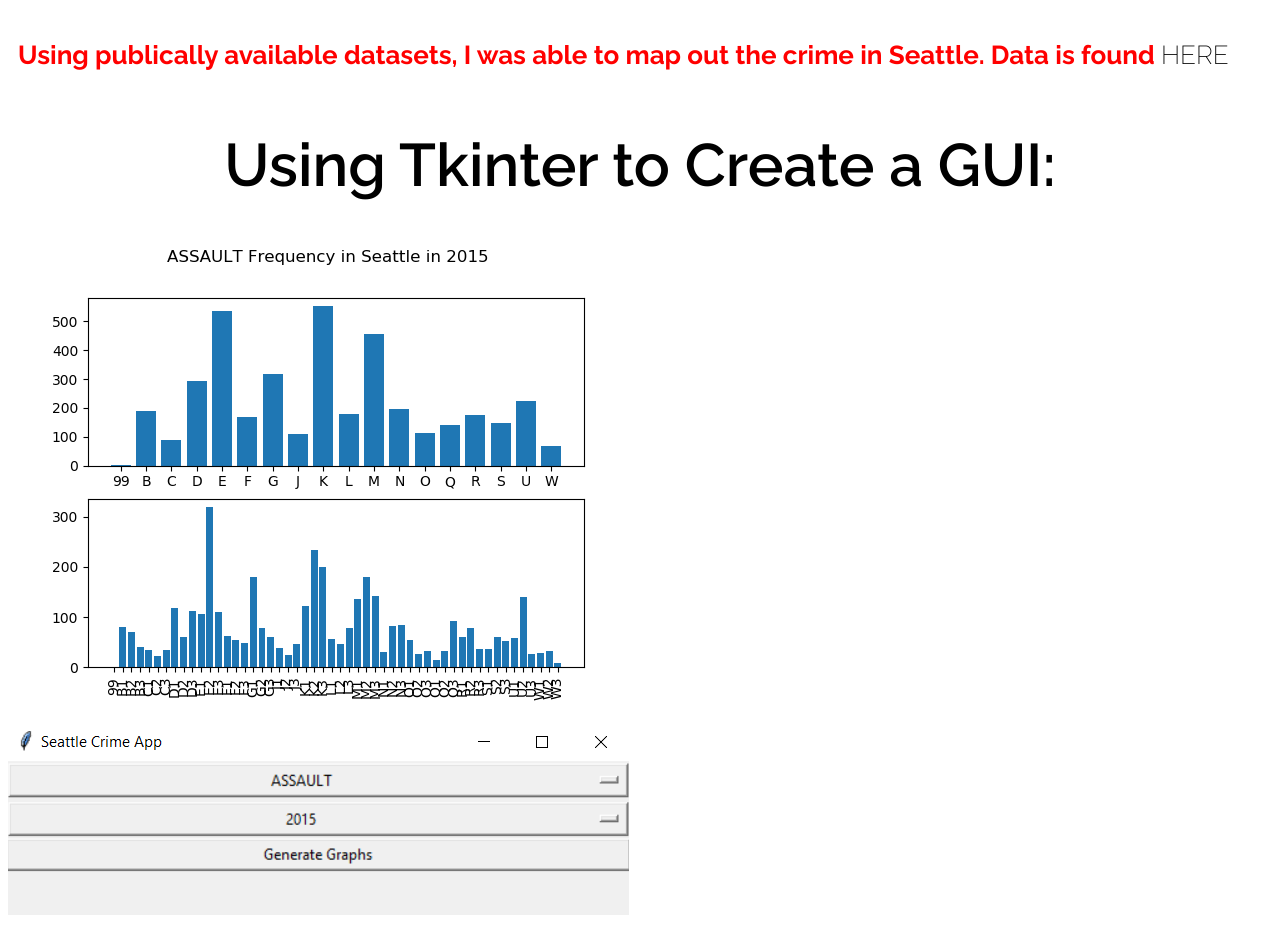
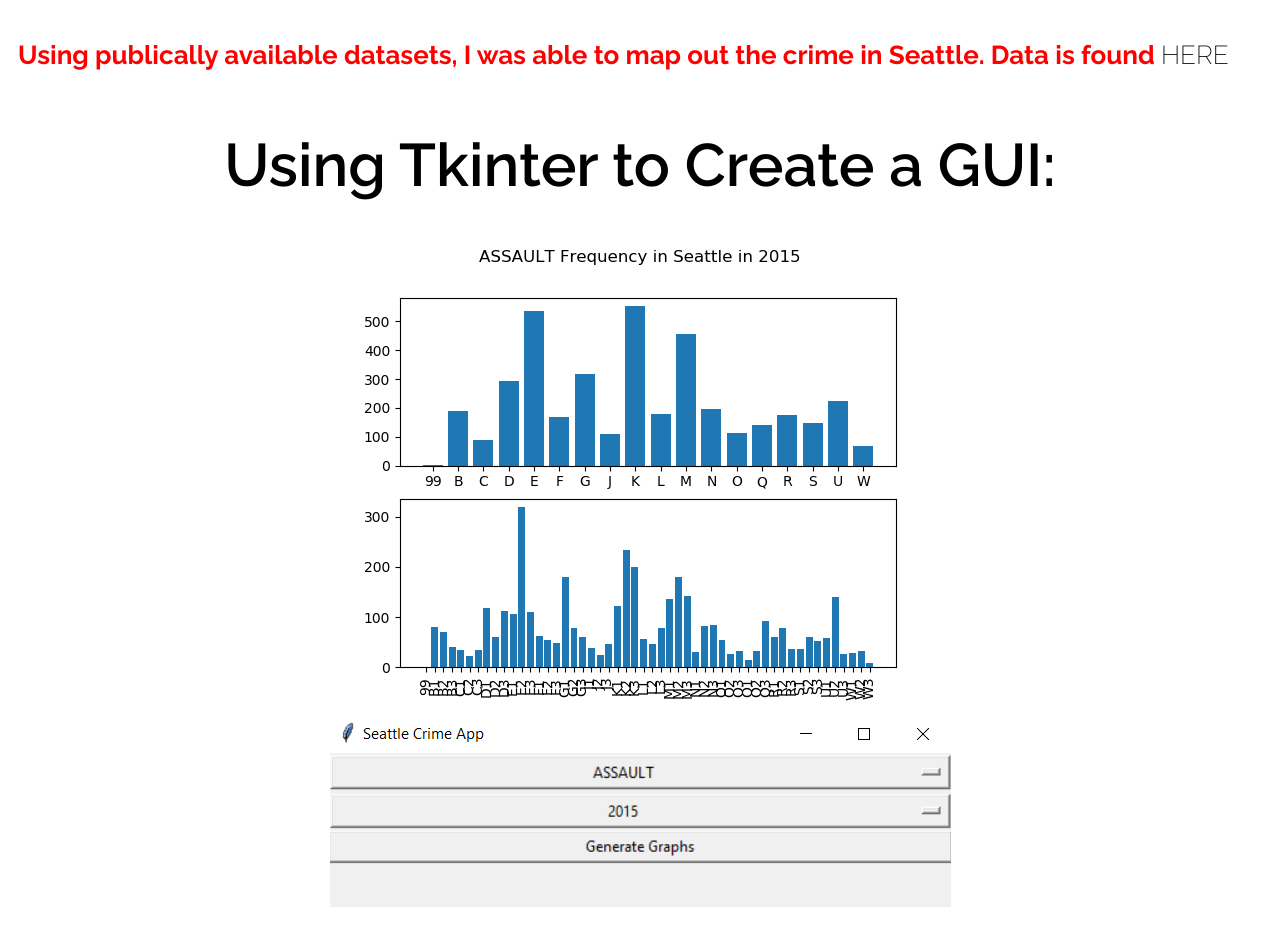
Before and after one commit to nickden3/nickden3-cc.github.io, a Jekyll site: the page crimeMap.html, which Jekyll copies as it is, in a window 1280 px wide. Shown: the part 553-1494 px from the top of the page. Built offline with Jekyll 4.4.1, drawn with Linux system fonts in a browser that asks for light colours.

Commit message:
Update crimeMap.html

```diff
--- a/crimeMap.html
+++ b/crimeMap.html
@@ -28,10 +28,10 @@
       <h3>Using publically available datasets, I was able to map out the crime in Seattle. Data is found <a target="_blank" href = https://www.seattle.gov/police/information-and-data/public-data-sets>HERE</a> </h3>
       <h1 class="abouth1">Using Tkinter to Create a GUI:</h1>
         <div>
-          <img id="project_pics" src = "crime_pic.png">
+          <img id="projectPics" src = "crime_pic.png">
       </div>
       <div>
-          <img id="project_pics" src = "crimeGUI.PNG">
+          <img id="projectPics" src = "crimeGUI.PNG">
       </div>
         <div>
         <p class= "projDesc">Using Tkinter combined with Matplotlib I created a GUI to display the crime statistics for any given crime and year.
```
